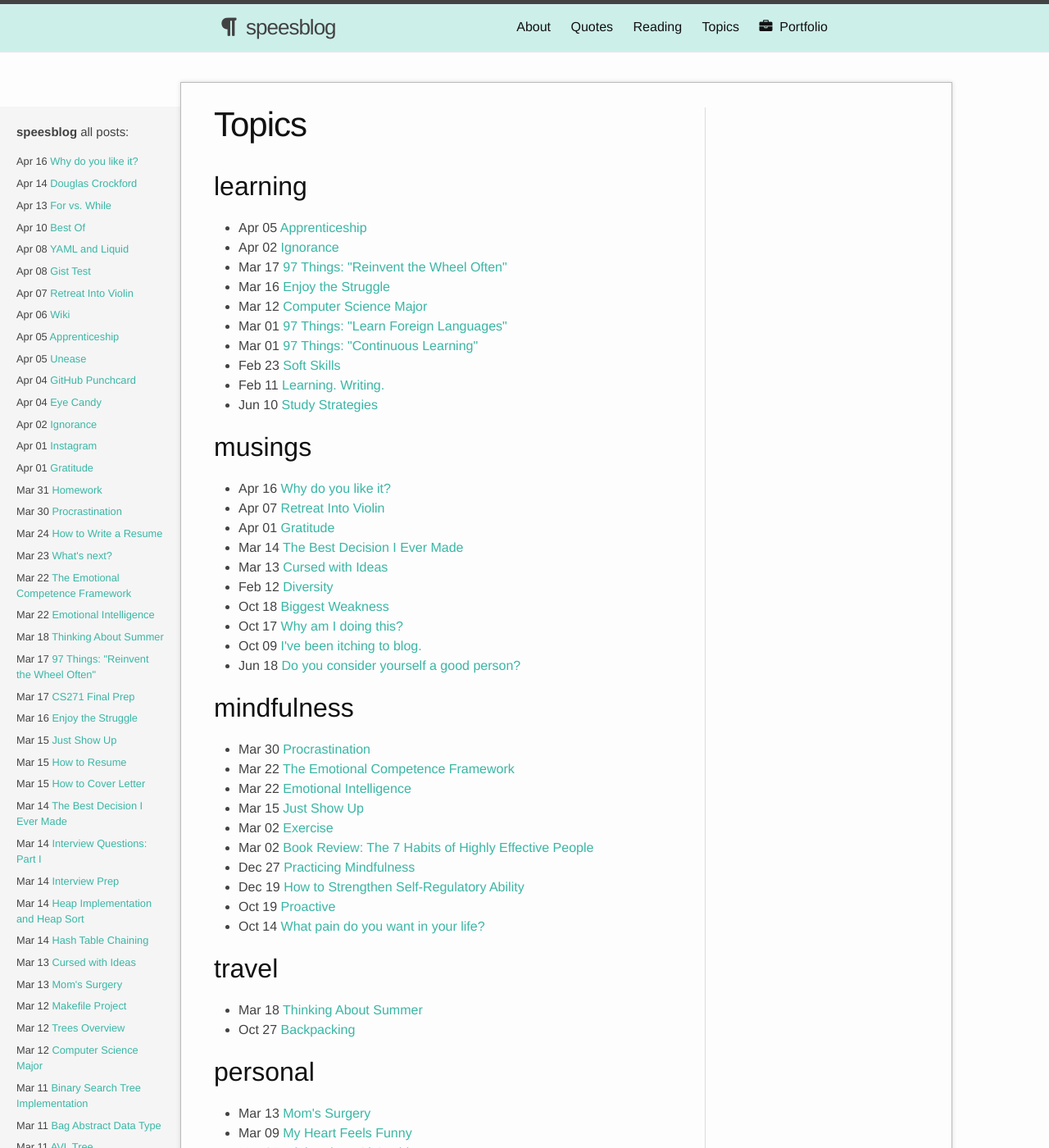
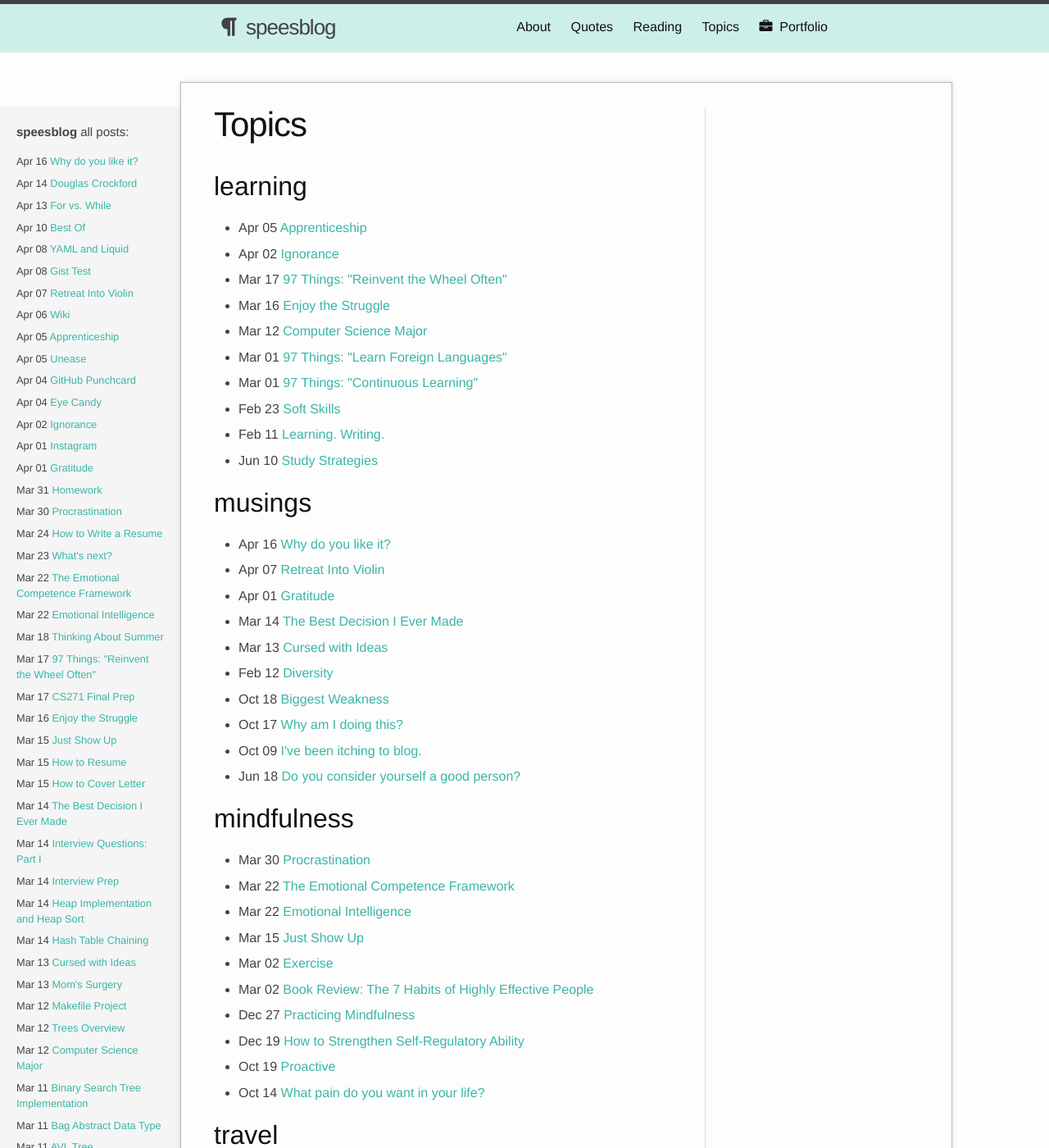
Before and after one commit to shelbyspees/speesblog, a Jekyll site: the page built from topics/topics.md, in a window 1280 px wide and 1400 px high. Shown: the whole window at 82% size. Built offline with Jekyll 4.4.1, drawn with Linux system fonts in a browser that asks for light colours; nearby versions of some CDN libraries.

Commit message:
Add class for list-by-topic to increase line spacing

```diff
--- a/_sass/_layout.scss
+++ b/_sass/_layout.scss
@@ -196,6 +196,8 @@
     }
 }
 
+
+
 @media screen and (max-width: 800px) {
     #sidebar {
         display: none;
@@ -345,3 +347,9 @@
         padding-bottom: 0;
     }
 }
+
+.list-by-topic {
+    > li {
+        margin-bottom: $spacing-unit/4;
+    }
+}
--- a/topics/topics.md
+++ b/topics/topics.md
@@ -8,7 +8,7 @@ permalink: /topics/
 
 {% for category in site.categories %}
   <h2 id="{{ category[0] }}-ref">{{ category[0] | join: "/" | replace: '_', ' ' }}</h2>
-  <ul>
+  <ul class="list-by-topic">
     {% assign pages_list = category[1] %}
     {% include JB/pages_list %}
   </ul>
```
